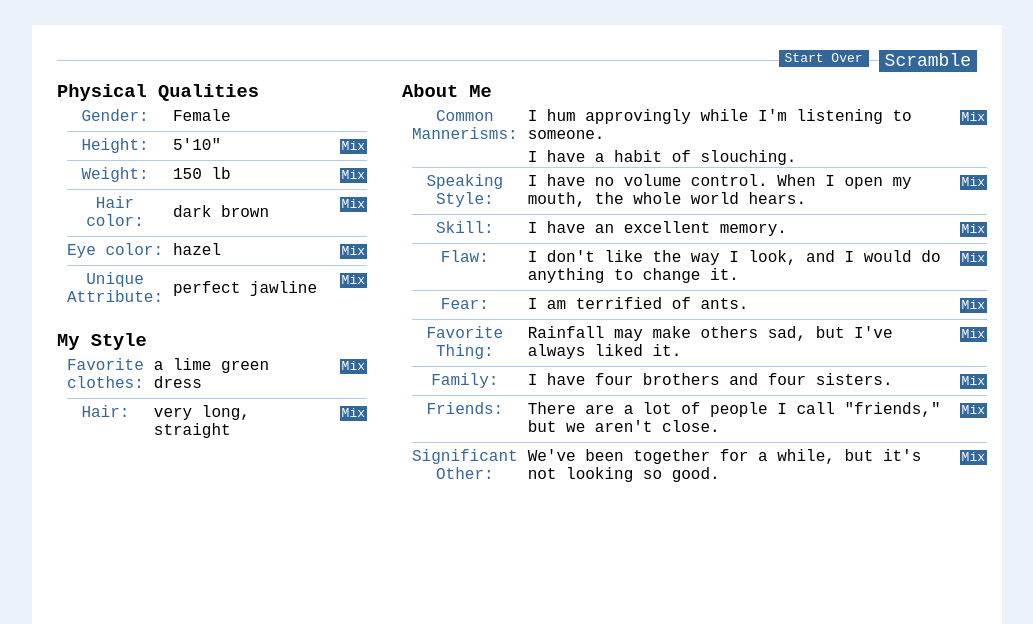
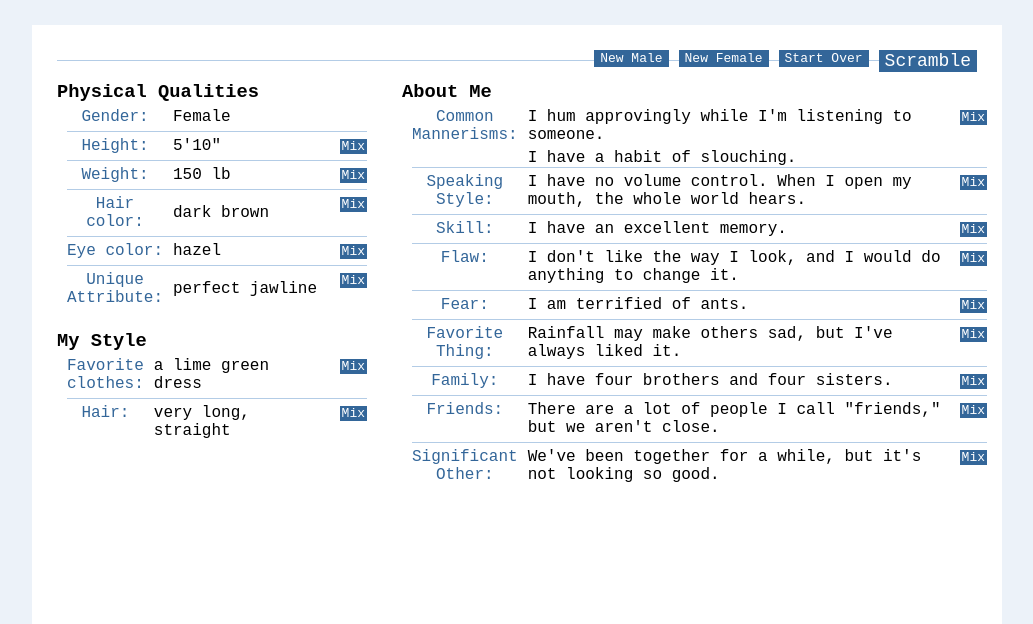
Before and after one commit to davidhammaker/Storc, a Flask app: page /new_character in a window 1280 px wide. Shown: the part 55-679 px from the top of the page, without its empty margins (123-1156 px from the left). Run offline with Flask 2, Linux system fonts and the light colour scheme; data that the repository does not hold is empty; parts of the project's set-up code (start-up, migrations or seed data) failed here and were passed over.

Commit message:
Add 'New Male' and 'New Female' anchors
New anchors on 'new_character.html' point to 'new_character' view
function with query parameter corresponding to the selected gender. When
the parameter is provided, the retrieved name will match the requested
gender.

```diff
--- a/storc/characters/views.py
+++ b/storc/characters/views.py
@@ -21,8 +21,12 @@ def new_character():
     :return: 'new_character.html' template with a name, gender, and id.
     """
 
-    # Select a random gender
-    gender = choice(['male', 'female'])
+    # Use supplied gender, if possible
+    gender = request.args.get('gender')
+
+    # Select a random gender if none is provided
+    if not gender:
+        gender = choice(['male', 'female'])
 
     # Use the gender to fetch a random name from Behind the Name
     api_key = os.environ.get('BTN_KEY')
--- a/storc/templates/new_character.html
+++ b/storc/templates/new_character.html
@@ -6,6 +6,8 @@
         <button type="button" onclick="scramble()" class="right">Scramble</button>
         {% if not character %}
             <a href="{{ url_for('characters.new_character') }}"><button type="button" class="small-font right margin-right">Start Over</button></a>
+            <a href="{{ url_for('characters.new_character', gender='female') }}"><button type="button" class="small-font right margin-right">New Female</button></a>
+            <a href="{{ url_for('characters.new_character', gender='male') }}"><button type="button" class="small-font right margin-right">New Male</button></a>
         {% endif %}
         <h2 id="name">{{ name }}</h2>
         <div class="narrow left">
```
